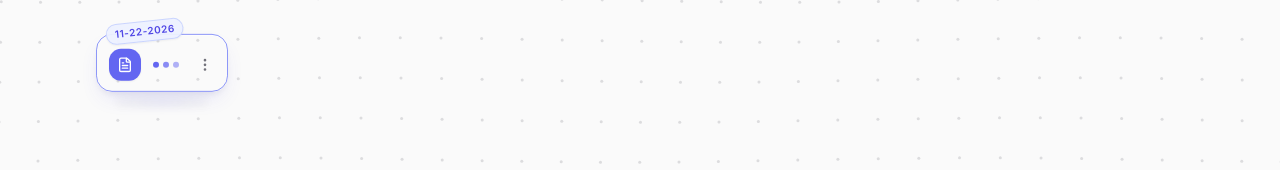
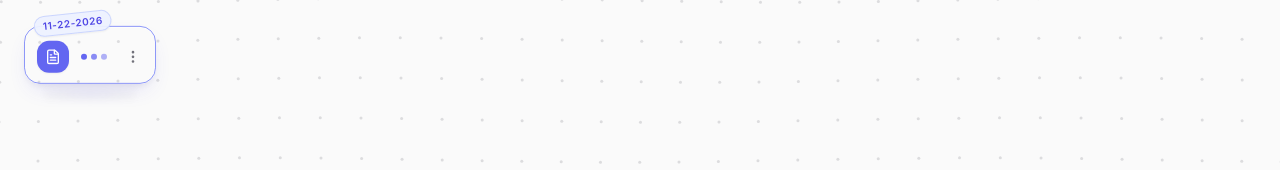
Before and after one commit to bramhalab1809/dotnote, a plain HTML site: page index.html in a window 1280 px wide. Shown: the top 170 px of the page. Drawn offline with nearby package versions, Linux system fonts and the light colour scheme.

Commit message:
Add files via upload

```diff
--- a/index.html
+++ b/index.html
@@ -3,7 +3,7 @@
 <head>
     <meta charset="UTF-8">
     <meta name="viewport" content="width=device-width, initial-scale=1.0, viewport-fit=cover">
-    <title>Iconic Letter Writer</title>
+    <title>DotNote</title>
     <link rel="icon" type="image/png" href="assets/logo/logo.png">
     <link rel="apple-touch-icon" href="assets/logo/logo.png">
     <link rel="preconnect" href="https://fonts.googleapis.com">
@@ -22,7 +22,7 @@
     <!-- HOME VIEW -->
     <div id="home-view" class="relative z-10 h-full w-full overflow-hidden view-transition">
         <section id="home-saved-section" aria-label="Saved Letters"
-            class="top-notes-shelf relative z-30 w-full max-w-6xl mx-auto overflow-y-auto overflow-x-hidden px-4 sm:px-8 pt-5 sm:pt-7 pb-3">
+            class="top-notes-shelf relative z-30 w-full overflow-y-auto overflow-x-hidden px-4 sm:px-6 pt-4 sm:pt-5 pb-3">
             <div id="home-letters-grid" class="flex flex-wrap items-start gap-x-4 gap-y-4 pt-2"></div>
         </section>
 
```
